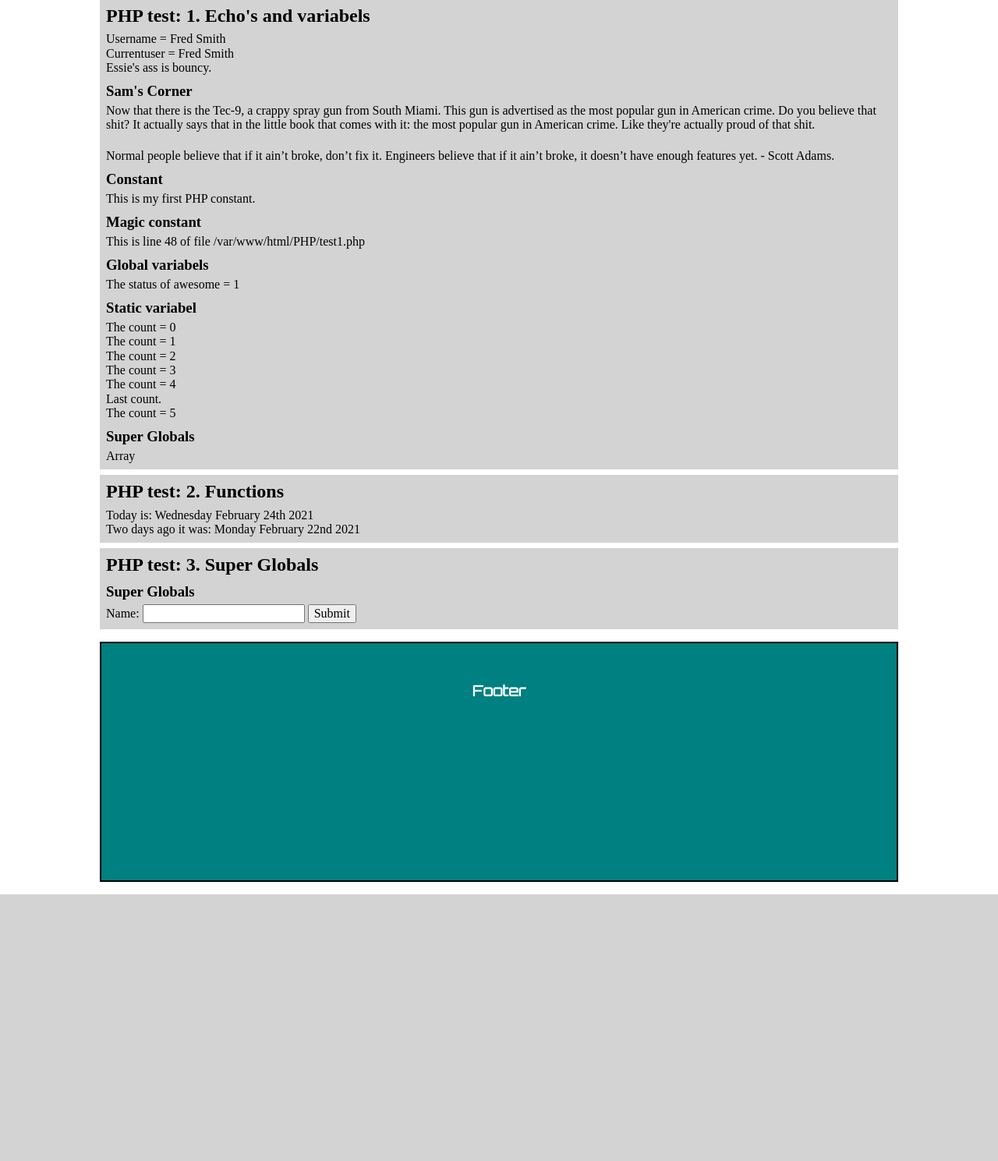
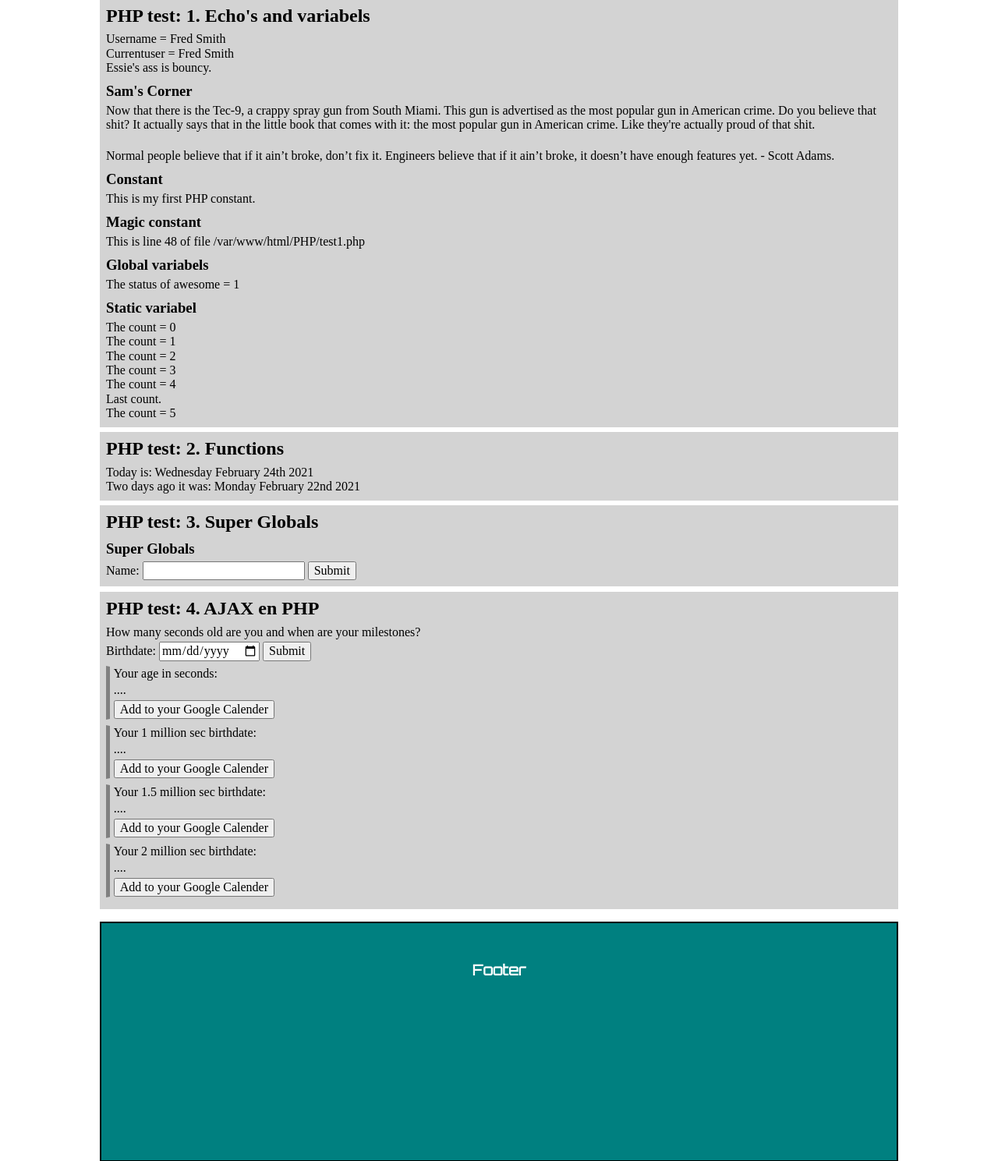
Before and after one commit to BabyLizzy-FunTime-Lab/PHP-MySQL-Start, a PHP site: page / in a window 1280 px wide. Shown: the part 189-1678 px from the top of the page at 78% size. Before the commit the page ends 1336 px from the top, so only its background shows below. Run offline with PHP 8.4, Linux system fonts and the light colour scheme; data that the repository does not hold is empty; some web fonts are replaced.

Commit message:
making sec age calc

```diff
--- /dev/null
+++ b/JS/calcSecBirthdates.js
@@ -0,0 +1 @@
+// This is also for front.
--- /dev/null
+++ b/JS/front.js
@@ -0,0 +1 @@
+// Ajax
--- a/PHP/test1.php
+++ b/PHP/test1.php
@@ -49,7 +49,7 @@ _END;
 
 	// Global variabels
 	global $AWESOME_TITS;
-	$AWESOME_TITS = TRUE;
+	$AWESOME_TITS = true;
 	echo "<h3>Global variabels</h3>";
 	echo "The status of awesome = " . $AWESOME_TITS;
 
@@ -72,10 +72,5 @@ _END;
 	}
 	staticCounter();
 
-	//Super globals
-	echo "<h3>Super Globals</h3>";
-	echo $GLOBALS;
-	$from = $_SERVER['HTTP_REFERER'];
-	echo $from;
 
 ?>
--- /dev/null
+++ b/PHP/test4_calcSecBirthdates.php
@@ -0,0 +1 @@
+<!-- server side -->
--- a/Style/main.css
+++ b/Style/main.css
@@ -38,6 +38,13 @@ body {
 	margin: 0 0 .2em 0;
 }
 
+.test4-ans {
+	border:solid 1px lightgrey;
+	border-left: solid 5px grey;
+	margin: .4em 0 .4em 0;
+	padding: 0 0 0 .3em;
+}
+
 footer {
 	height: 15em;
 	padding: 2em;
--- a/index.php
+++ b/index.php
@@ -12,7 +12,8 @@
 	<link href="https://fonts.googleapis.com/css?family=Tomorrow&display=swap" rel="stylesheet">
 
 	<link rel="stylesheet" type="text/css" href="Style/normalize.css">
-	<link rel="stylesheet" type="text/css" href="Style/main.css?v=<?php echo time();?>">
+	<link rel="stylesheet" type="text/css" href="Style/main.css">
+
 	<!-- The echo time forces the css to reload everytime -->
 
 </head>
@@ -48,6 +49,36 @@
     	</form>
     </article>
 
+    <article id="php-test4" class="PHP-test">
+    	<h2>PHP test: 4. AJAX en PHP</h2>
+    	<p>How many seconds old are you and when are your milestones?</p>
+    	<form method="POST" action="<?php echo $_SERVER['PHP_SELF'];?>">
+    		<label for="birthdate">Birthdate: </label>
+    		<input type="date" name="birthdate" id="birthdate">
+    		<input type="submit" name="submit" id="submit">
+    	</form>
+    	<section class="test4-ans">
+    		<P>Your age in seconds:</P>
+    		<P id="agesec">....</P>
+    		<button id="agesec-calender">Add to your Google Calender</button>
+    	</section>
+    	<section class="test4-ans">
+    		<P>Your 1 million sec birthdate:</P>
+    		<p id="onemil">....</p>
+    		<button id="onemil-calender">Add to your Google Calender</button>
+	    </section>
+		<section class="test4-ans">
+    		<P>Your 1.5 million sec birthdate:</P>
+    		<p id="anderhalfmil">....</p>
+    		<button id="anderhalfmil-calender">Add to your Google Calender</button>
+    	</section>
+    	<section class="test4-ans">
+    		<P>Your 2 million sec birthdate:</P>
+    		<p id="twomil">....</p>
+    		<button id="twomil-calender">Add to your Google Calender</button>
+    	</section>
+    </article>
+
     <footer>
     	<h3>Footer</h3>
     </footer>
```
